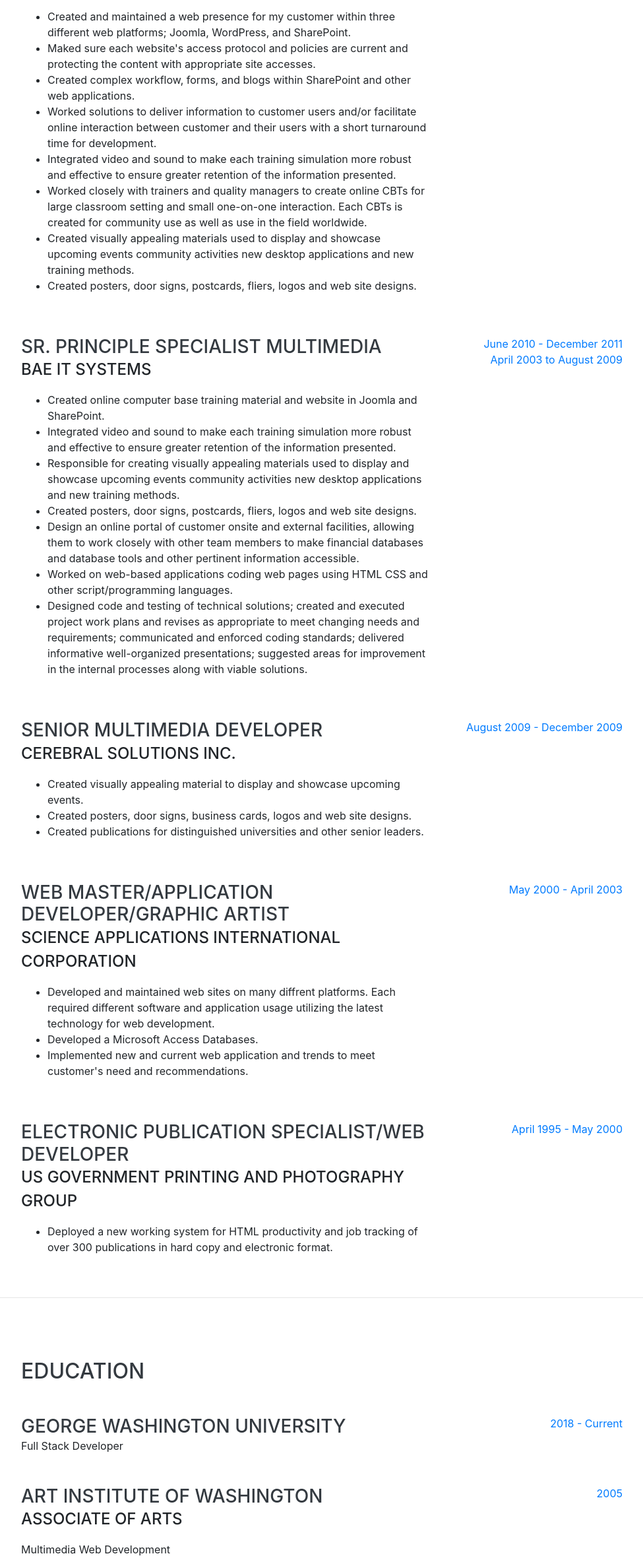
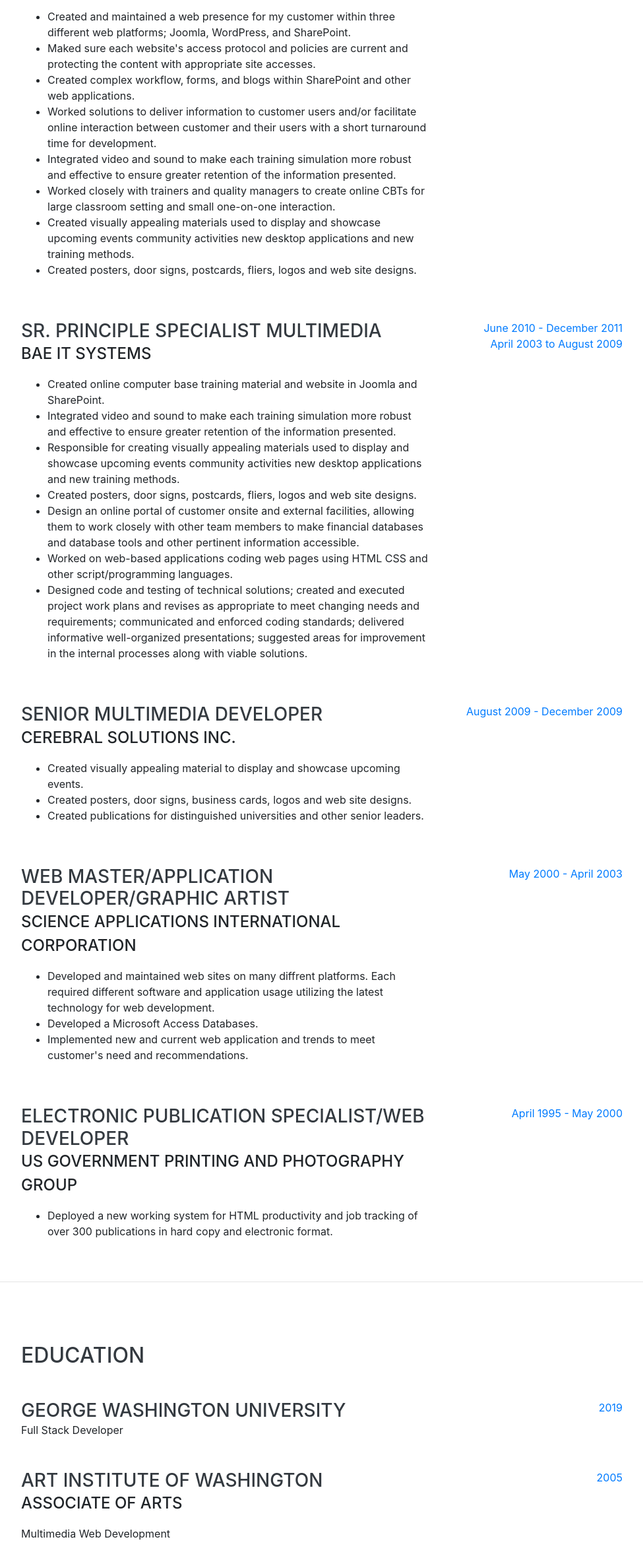
Before and after one commit to AMcDuffie/Update2-Portfolio, a website with bundled scripts: page index.html in a window 1280 px wide. Shown: the part 1686-4050 px from the top of the page at 66% size, without its empty margins (288-1263 px from the left). Built offline with nearby package versions, Linux system fonts and the light colour scheme; files whose address does not match are found by name; a web font is replaced by a local one.

Commit message:
Update index.html
More updates

```diff
--- a/index.html
+++ b/index.html
@@ -123,7 +123,7 @@
                 <li>Created complex workflow, forms, and blogs within SharePoint and other web applications.</li>
                 <li>Worked solutions to deliver information to customer users and/or facilitate online interaction between customer and their users with a short turnaround time for development.</li>
                 <li>Integrated video and sound to make each training simulation more robust and effective to ensure greater retention of the information presented.</li>
-                <li>Worked closely with trainers and quality managers to create online CBTs for large classroom setting and small one-on-one interaction. Each CBTs is created for community use as well as use in the field worldwide.</li>
+                <li>Worked closely with trainers and quality managers to create online CBTs for large classroom setting and small one-on-one interaction.</li>
                 <li>Created visually appealing materials used to display and showcase upcoming events community activities new desktop applications and new training methods.</li>
                 <li>Created posters, door signs, postcards, fliers, logos and web site designs.</li>
               </ul>
@@ -221,7 +221,7 @@
               <div>Full Stack Developer</div>
             </div>
             <div class="resume-date text-md-right">
-              <span class="text-primary">2018 - Current</span>
+              <span class="text-primary">2019</span>
             </div>
         </div>
 
```
